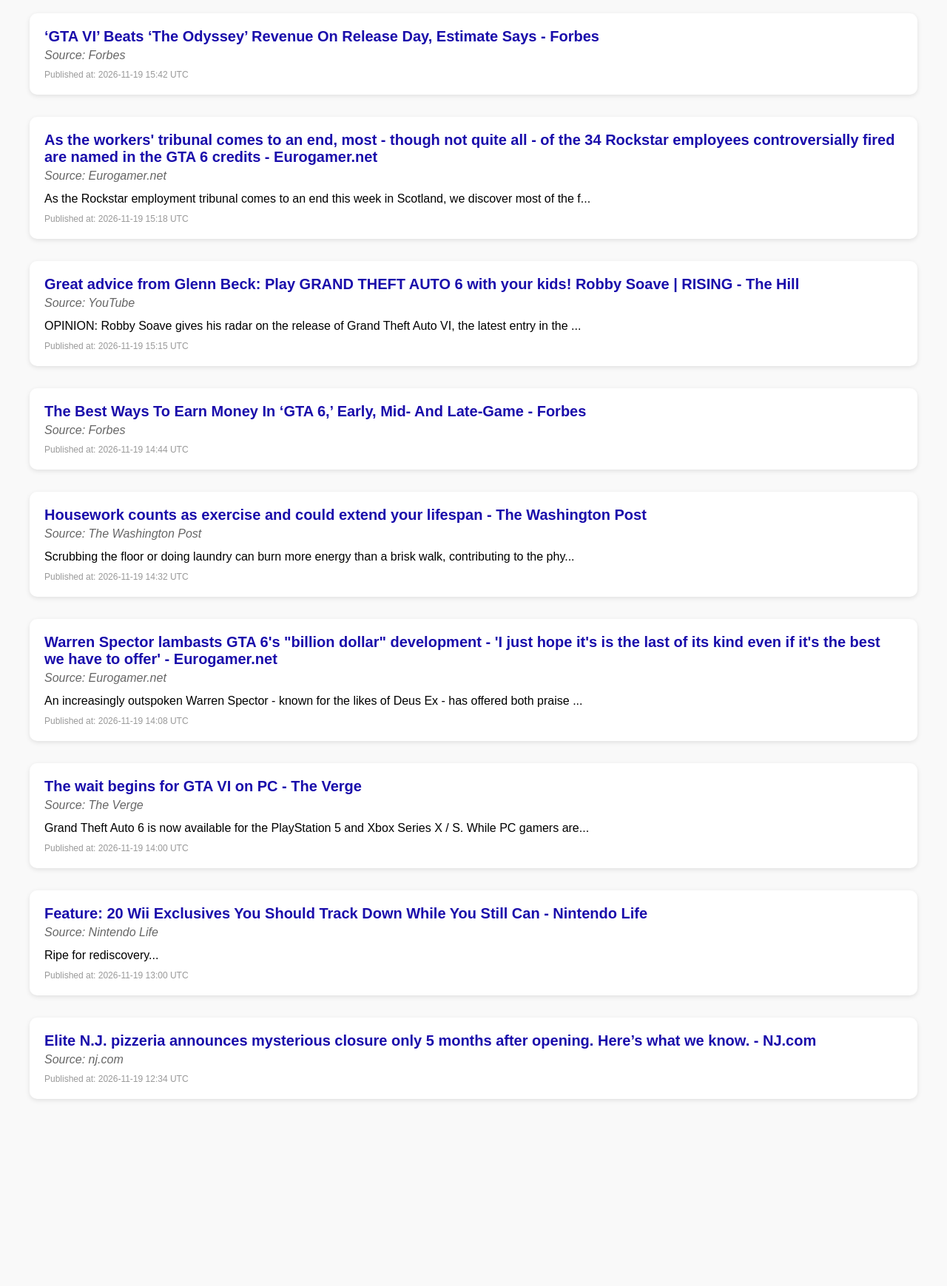
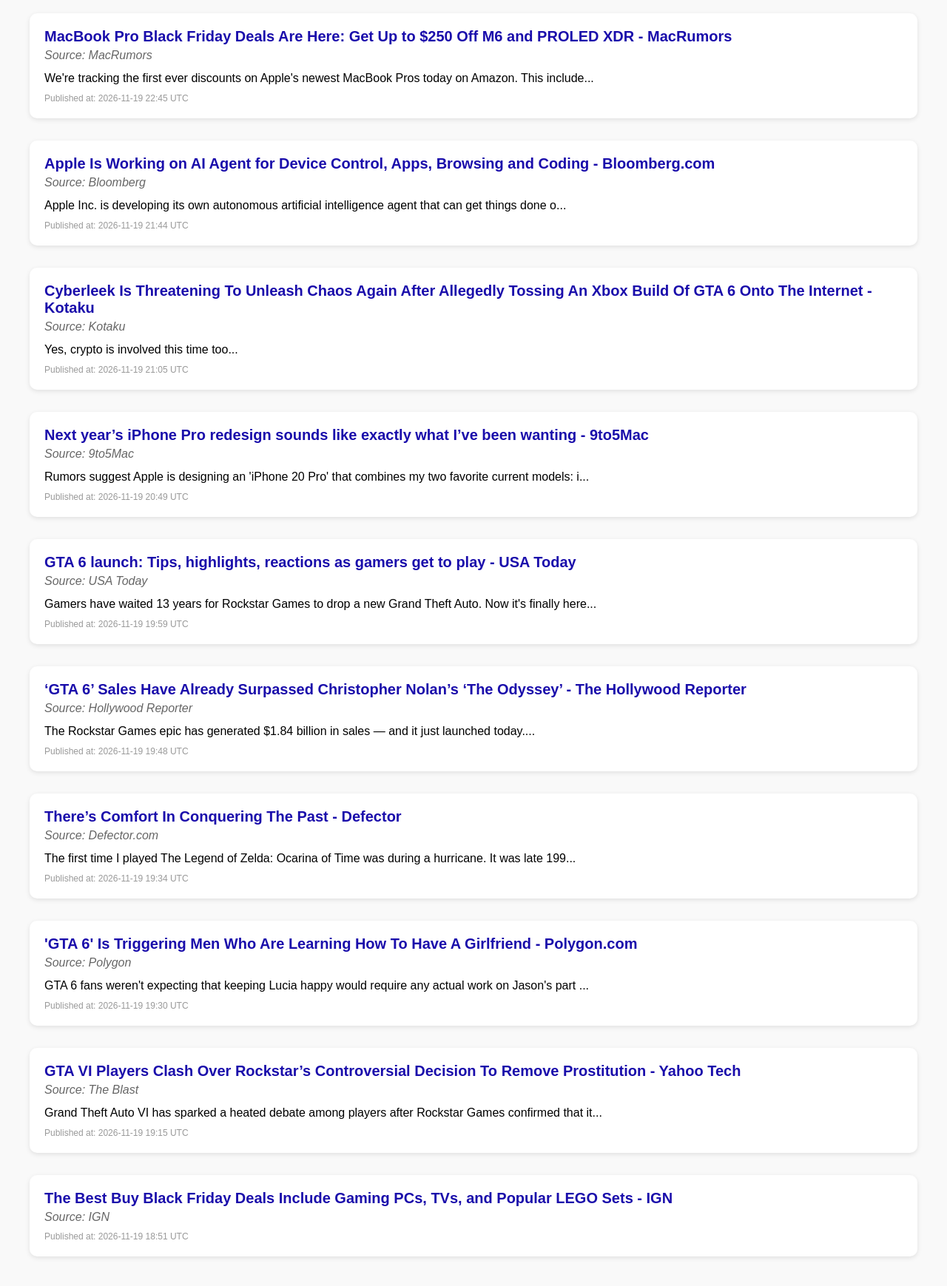
Before and after one commit to sednabcn/stem-ai-tutoring, a plain HTML site: page data/news.html in a window 1280 px wide. Shown: the part 80-1819 px from the top of the page at 74% size. Before the commit the page ends 1606 px from the top, so only its background shows below. Drawn offline with Linux system fonts and the light colour scheme.

Commit message:
🔄 Auto-update news content

```diff
--- a/data/news.html
+++ b/data/news.html
@@ -19,66 +19,73 @@
   <h1>Daily News</h1>
 
   <div class="article">
-    <div class="title"><a href="https://www.forbes.com/sites/conormurray/2026/11/19/grand-theft-auto-vi-passes-18-billion-in-revenue-on-release-day-eclipses-the-odysseys-box-office-total/" target="_blank" rel="noopener noreferrer">‘GTA VI’ Beats ‘The Odyssey’ Revenue On Release Day, Estimate Says - Forbes</a></div>
-    <div class="source">Source: Forbes</div>
-    <div class="description"></div>
-    <div class="published">Published at: 2026-11-19 15:42 UTC</div>
+    <div class="title"><a href="https://www.macrumors.com/2026/11/19/macbook-pro-black-friday-deals-3/" target="_blank" rel="noopener noreferrer">MacBook Pro Black Friday Deals Are Here: Get Up to $250 Off M6 and PROLED XDR - MacRumors</a></div>
+    <div class="source">Source: MacRumors</div>
+    <div class="description">We&#x27;re tracking the first ever discounts on Apple&#x27;s newest MacBook Pros today on Amazon. This include...</div>
+    <div class="published">Published at: 2026-11-19 22:45 UTC</div>
   </div>
 
   <div class="article">
-    <div class="title"><a href="https://www.eurogamer.net/fired-rockstar-employees-named-gta-6-credits-tribunal" target="_blank" rel="noopener noreferrer">As the workers&#x27; tribunal comes to an end, most - though not quite all - of the 34 Rockstar employees controversially fired are named in the GTA 6 credits - Eurogamer.net</a></div>
-    <div class="source">Source: Eurogamer.net</div>
-    <div class="description">As the Rockstar employment tribunal comes to an end this week in Scotland, we discover most of the f...</div>
-    <div class="published">Published at: 2026-11-19 15:18 UTC</div>
+    <div class="title"><a href="https://www.bloomberg.com/news/articles/2026-11-19/apple-is-working-on-ai-agent-for-device-control-apps-browsing-and-coding" target="_blank" rel="noopener noreferrer">Apple Is Working on AI Agent for Device Control, Apps, Browsing and Coding - Bloomberg.com</a></div>
+    <div class="source">Source: Bloomberg</div>
+    <div class="description">Apple Inc. is developing its own autonomous artificial intelligence agent that can get things done o...</div>
+    <div class="published">Published at: 2026-11-19 21:44 UTC</div>
   </div>
 
   <div class="article">
-    <div class="title"><a href="https://www.youtube.com/watch?v=h-GuGbtKh7U" target="_blank" rel="noopener noreferrer">Great advice from Glenn Beck: Play GRAND THEFT AUTO 6 with your kids! Robby Soave | RISING - The Hill</a></div>
-    <div class="source">Source: YouTube</div>
-    <div class="description">OPINION: Robby Soave gives his radar on the release of Grand Theft Auto VI, the latest entry in the ...</div>
-    <div class="published">Published at: 2026-11-19 15:15 UTC</div>
+    <div class="title"><a href="https://kotaku.com/cyberleek-is-threatening-to-unleash-chaos-again-after-tossing-an-alleged-xbox-build-of-gta-6-onto-the-internet-2000758544" target="_blank" rel="noopener noreferrer">Cyberleek Is Threatening To Unleash Chaos Again After Allegedly Tossing An Xbox Build Of GTA 6 Onto The Internet - Kotaku</a></div>
+    <div class="source">Source: Kotaku</div>
+    <div class="description">Yes, crypto is involved this time too...</div>
+    <div class="published">Published at: 2026-11-19 21:05 UTC</div>
   </div>
 
   <div class="article">
-    <div class="title"><a href="https://www.forbes.com/sites/paultassi/2026/11/19/the-best-ways-to-earn-money-in-gta-6-early-mid-and-late-game/" target="_blank" rel="noopener noreferrer">The Best Ways To Earn Money In ‘GTA 6,’ Early, Mid- And Late-Game - Forbes</a></div>
-    <div class="source">Source: Forbes</div>
-    <div class="description"></div>
-    <div class="published">Published at: 2026-11-19 14:44 UTC</div>
+    <div class="title"><a href="https://9to5mac.com/2026/11/19/next-years-iphone-pro-redesign-sounds-like-exactly-what-ive-been-wanting/" target="_blank" rel="noopener noreferrer">Next year’s iPhone Pro redesign sounds like exactly what I’ve been wanting - 9to5Mac</a></div>
+    <div class="source">Source: 9to5Mac</div>
+    <div class="description">Rumors suggest Apple is designing an &#x27;iPhone 20 Pro&#x27; that combines my two favorite current models: i...</div>
+    <div class="published">Published at: 2026-11-19 20:49 UTC</div>
   </div>
 
   <div class="article">
-    <div class="title"><a href="https://www.washingtonpost.com/climate-environment/2026/11/19/housework-counts-physical-activity-that-can-improve-your-health/" target="_blank" rel="noopener noreferrer">Housework counts as exercise and could extend your lifespan - The Washington Post</a></div>
-    <div class="source">Source: The Washington Post</div>
-    <div class="description">Scrubbing the floor or doing laundry can burn more energy than a brisk walk, contributing to the phy...</div>
-    <div class="published">Published at: 2026-11-19 14:32 UTC</div>
+    <div class="title"><a href="https://www.usatoday.com/story/tech/gaming/2026/11/19/gta-6-live-updates--live/92811863007/" target="_blank" rel="noopener noreferrer">GTA 6 launch: Tips, highlights, reactions as gamers get to play - USA Today</a></div>
+    <div class="source">Source: USA Today</div>
+    <div class="description">Gamers have waited 13 years for Rockstar Games to drop a new Grand Theft Auto. Now it&#x27;s finally here...</div>
+    <div class="published">Published at: 2026-11-19 19:59 UTC</div>
   </div>
 
   <div class="article">
-    <div class="title"><a href="https://www.eurogamer.net/gta-6-warren-spector-lambasts-billion-dollar-development" target="_blank" rel="noopener noreferrer">Warren Spector lambasts GTA 6&#x27;s &quot;billion dollar&quot; development - &#x27;I just hope it&#x27;s is the last of its kind even if it&#x27;s the best we have to offer&#x27; - Eurogamer.net</a></div>
-    <div class="source">Source: Eurogamer.net</div>
-    <div class="description">An increasingly outspoken Warren Spector - known for the likes of Deus Ex - has offered both praise ...</div>
-    <div class="published">Published at: 2026-11-19 14:08 UTC</div>
+    <div class="title"><a href="http://www.hollywoodreporter.com/business/digital/gta-6-sales-the-odyssey-1236759454/" target="_blank" rel="noopener noreferrer">‘GTA 6’ Sales Have Already Surpassed Christopher Nolan’s ‘The Odyssey’ - The Hollywood Reporter</a></div>
+    <div class="source">Source: Hollywood Reporter</div>
+    <div class="description">The Rockstar Games epic has generated $1.84 billion in sales — and it just launched today....</div>
+    <div class="published">Published at: 2026-11-19 19:48 UTC</div>
   </div>
 
   <div class="article">
-    <div class="title"><a href="https://www.theverge.com/games/1036550/grand-theft-auto-6-gta-vi-pc-version-fomo" target="_blank" rel="noopener noreferrer">The wait begins for GTA VI on PC - The Verge</a></div>
-    <div class="source">Source: The Verge</div>
-    <div class="description">Grand Theft Auto 6 is now available for the PlayStation 5 and Xbox Series X / S. While PC gamers are...</div>
-    <div class="published">Published at: 2026-11-19 14:00 UTC</div>
+    <div class="title"><a href="https://defector.com/theres-comfort-in-conquering-the-past" target="_blank" rel="noopener noreferrer">There’s Comfort In Conquering The Past - Defector</a></div>
+    <div class="source">Source: Defector.com</div>
+    <div class="description">The first time I played The Legend of Zelda: Ocarina of Time was during a hurricane. It was late 199...</div>
+    <div class="published">Published at: 2026-11-19 19:34 UTC</div>
   </div>
 
   <div class="article">
-    <div class="title"><a href="https://www.nintendolife.com/features/20-wii-exclusives-you-should-track-down-while-you-still-can" target="_blank" rel="noopener noreferrer">Feature: 20 Wii Exclusives You Should Track Down While You Still Can - Nintendo Life</a></div>
-    <div class="source">Source: Nintendo Life</div>
-    <div class="description">Ripe for rediscovery...</div>
-    <div class="published">Published at: 2026-11-19 13:00 UTC</div>
+    <div class="title"><a href="https://www.polygon.com/gta-6-lucia-boyfriend-girlfriend-relationship-simulator/" target="_blank" rel="noopener noreferrer">&#x27;GTA 6&#x27; Is Triggering Men Who Are Learning How To Have A Girlfriend - Polygon.com</a></div>
+    <div class="source">Source: Polygon</div>
+    <div class="description">GTA 6 fans weren&#x27;t expecting that keeping Lucia happy would require any actual work on Jason&#x27;s part ...</div>
+    <div class="published">Published at: 2026-11-19 19:30 UTC</div>
   </div>
 
   <div class="article">
-    <div class="title"><a href="https://www.nj.com/food/2026/11/elite-nj-pizzeria-announces-mysterious-closure-heres-what-we-know.html" target="_blank" rel="noopener noreferrer">Elite N.J. pizzeria announces mysterious closure only 5 months after opening. Here’s what we know. - NJ.com</a></div>
-    <div class="source">Source: nj.com</div>
+    <div class="title"><a href="https://theblast.com/887956/gta-vi-players-clash-rockstars-controversial-decision/" target="_blank" rel="noopener noreferrer">GTA VI Players Clash Over Rockstar’s Controversial Decision To Remove Prostitution - Yahoo Tech</a></div>
+    <div class="source">Source: The Blast</div>
+    <div class="description">Grand Theft Auto VI has sparked a heated debate among players after Rockstar Games confirmed that it...</div>
+    <div class="published">Published at: 2026-11-19 19:15 UTC</div>
+  </div>
+
+  <div class="article">
+    <div class="title"><a href="https://www.ign.com/articles/best-buy-black-friday-sale-2026" target="_blank" rel="noopener noreferrer">The Best Buy Black Friday Deals Include Gaming PCs, TVs, and Popular LEGO Sets - IGN</a></div>
+    <div class="source">Source: IGN</div>
     <div class="description"></div>
-    <div class="published">Published at: 2026-11-19 12:34 UTC</div>
+    <div class="published">Published at: 2026-11-19 18:51 UTC</div>
   </div>
 
 </body>
```
Also changed, not shown: data/news.json (+97 -87 lines).
